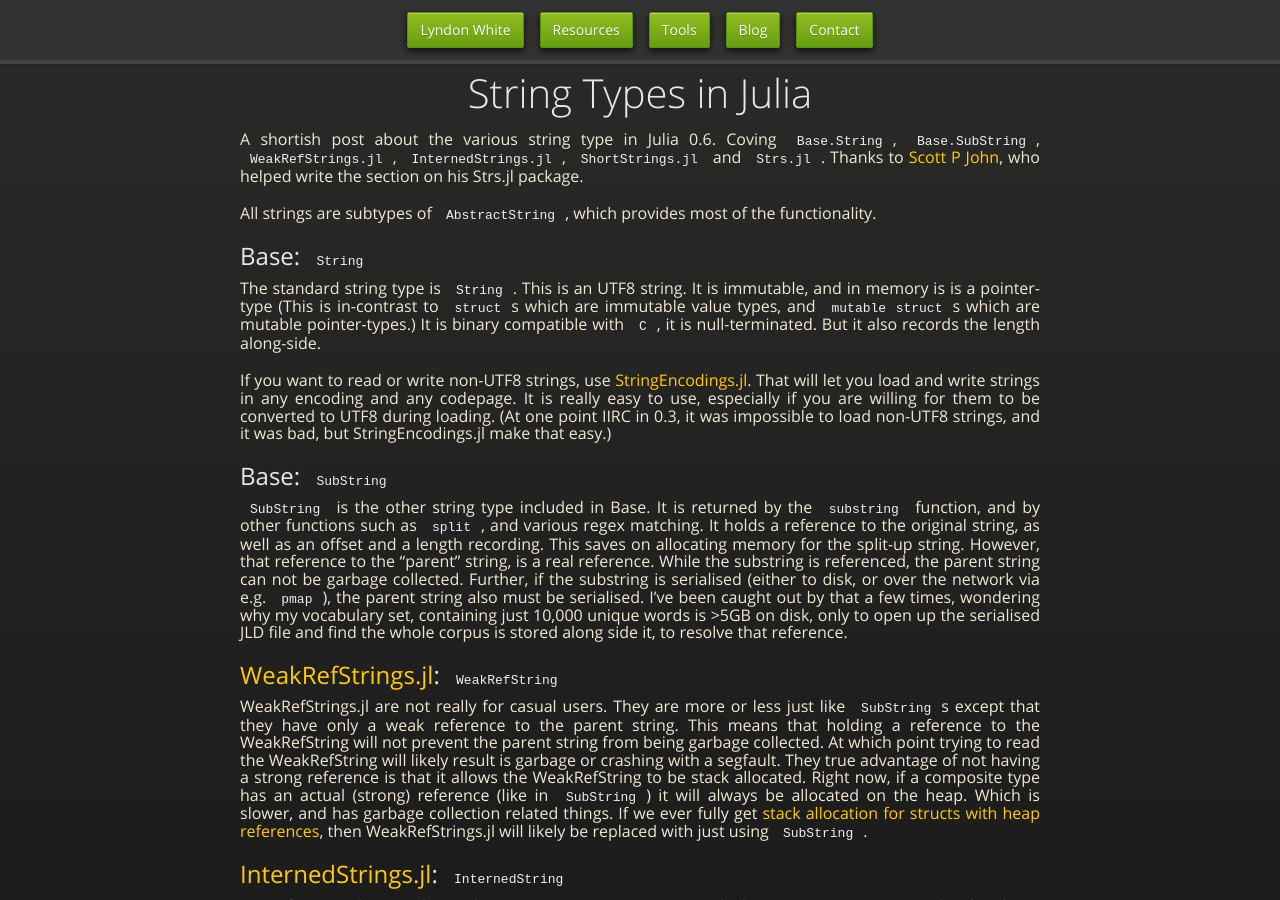
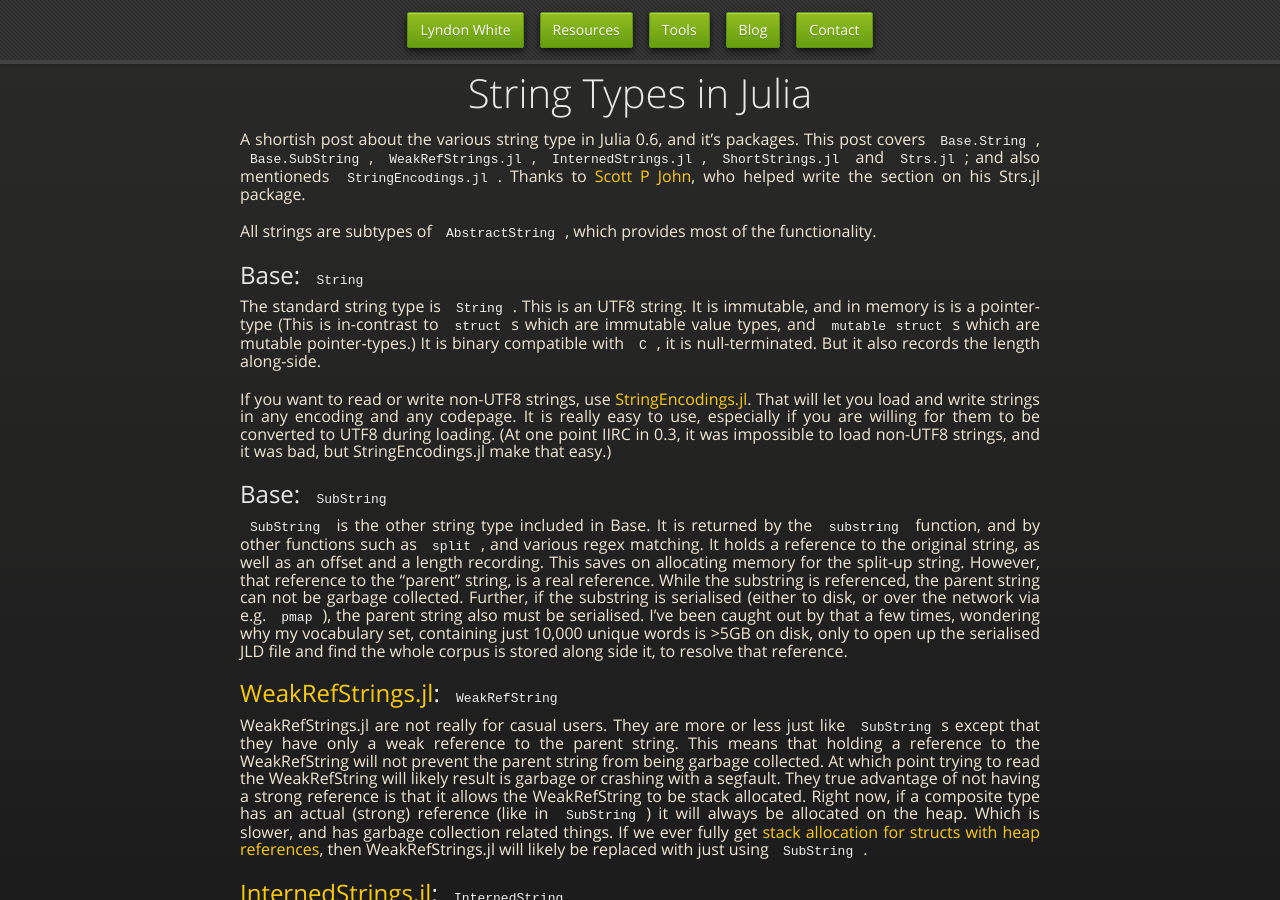
Before and after one commit to oxinabox/oxinabox.github.io, a Jekyll site: the page built from _posts/2018-5-3-Strings-Types-in-Julia.md, in a window 1280 px wide and 900 px high. Built offline with Jekyll 4.4.1, drawn with Linux system fonts in a browser that asks for light colours; nearby versions of some CDN libraries; some web fonts are replaced.

Commit message:
Update 2018-5-3-Strings-Types-in-Julia.md

```diff
--- a/_posts/2018-5-3-Strings-Types-in-Julia.md
+++ b/_posts/2018-5-3-Strings-Types-in-Julia.md
@@ -5,8 +5,9 @@ tags:
     - julia
 ---
 
-A shortish post about the various string type in Julia 0.6.
-Coving `Base.String`, `Base.SubString`, `WeakRefStrings.jl`, `InternedStrings.jl`, `ShortStrings.jl` and `Strs.jl`.
+A shortish post about the various string type in Julia 0.6, and it's packages.
+This post covers  `Base.String`, `Base.SubString`, `WeakRefStrings.jl`, `InternedStrings.jl`, `ShortStrings.jl` and `Strs.jl`;
+and also mentioneds `StringEncodings.jl`.
 Thanks to [Scott P John](https://github.com/ScottPJones), who helped write the section on his Strs.jl package.
 <!--more-->
 
```
